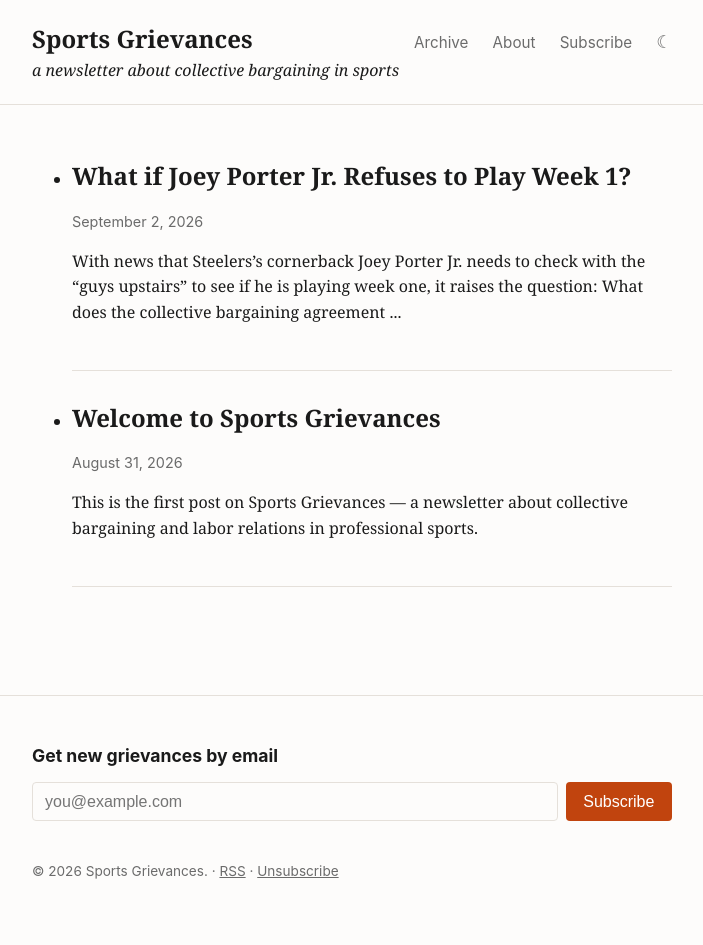
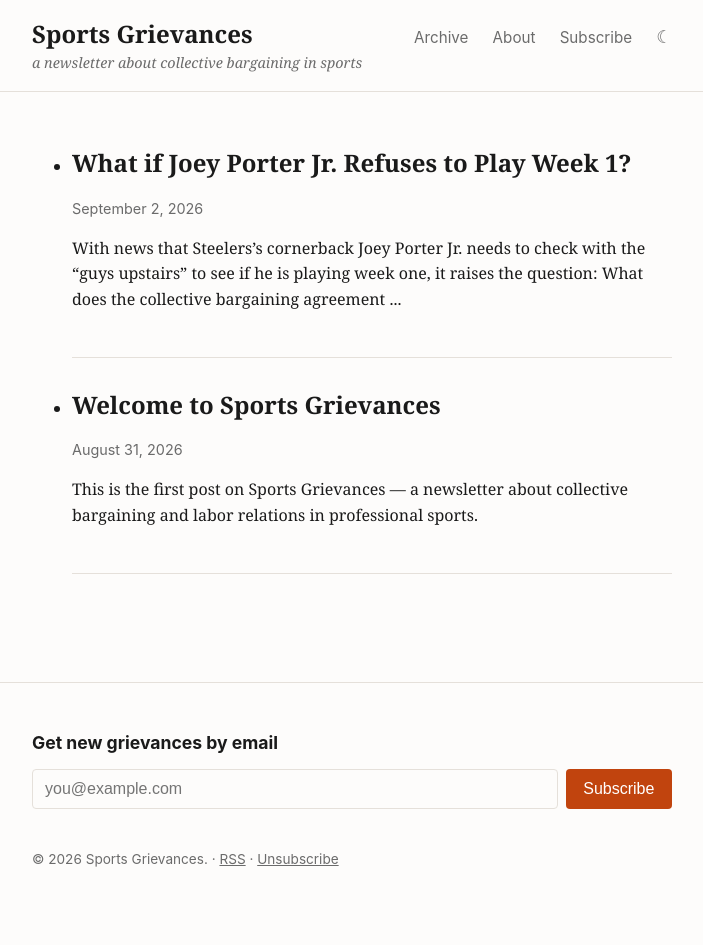
Before and after one commit to maffiemd/grievances-about-sports, a Jekyll site: the page built from index.html, in a window 1280 px wide. Shown: the whole page, without its empty margins (288-991 px from the left). Built offline with Jekyll 4.4.1, drawn with Linux system fonts in a browser that asks for light colours.

Commit message:
Tighten spacing on the header tagline
The perceived gap between the site title and the new tagline wasn't
margin/padding - the box-model distance was already 0px. It came
from .site-title's inherited line-height: 1.6, which padded a 24px
title into a 38.4px line box. Added a tighter line-height to both
elements, moved the tagline's inline styles into a .site-tagline
class to match the rest of the codebase, and gave it flex-basis:
100% so it reliably sits on its own line under the title + nav row
at any viewport width instead of depending on wrap behavior.

Verified at desktop and mobile widths.

Co-Authored-By: Claude Sonnet 5 <noreply@anthropic.com>

```diff
--- a/_includes/header.html
+++ b/_includes/header.html
@@ -1,5 +1,5 @@
 <header class="site-header">
-  <div style="margin-bottom:0;" class="wrap">
+  <div class="wrap">
     <a class="site-title" href="{{ '/' | relative_url }}">{{ site.title }}</a>
     <nav class="site-nav">
       <a href="{{ '/' | relative_url }}">Archive</a>
@@ -7,6 +7,6 @@
       <a href="{{ '/subscribe/' | relative_url }}">Subscribe</a>
       <button type="button" id="theme-toggle" class="theme-toggle" aria-label="Toggle color theme"></button>
     </nav>
-    <p style="margin:0; padding:0; font-style:italic">a newsletter about collective bargaining in sports</p>
+    <p class="site-tagline">a newsletter about collective bargaining in sports</p>
   </div>
 </header>
--- a/assets/css/style.css
+++ b/assets/css/style.css
@@ -72,6 +72,15 @@ a { color: var(--accent); }
   font-weight: bold;
   color: var(--fg);
   text-decoration: none;
+  line-height: 1.2;
+}
+.site-tagline {
+  flex-basis: 100%;
+  margin: 0.2rem 0 0;
+  color: var(--muted);
+  font-style: italic;
+  font-size: 0.9rem;
+  line-height: 1.2;
 }
 .site-nav a {
   margin-left: 1.25rem;
```
